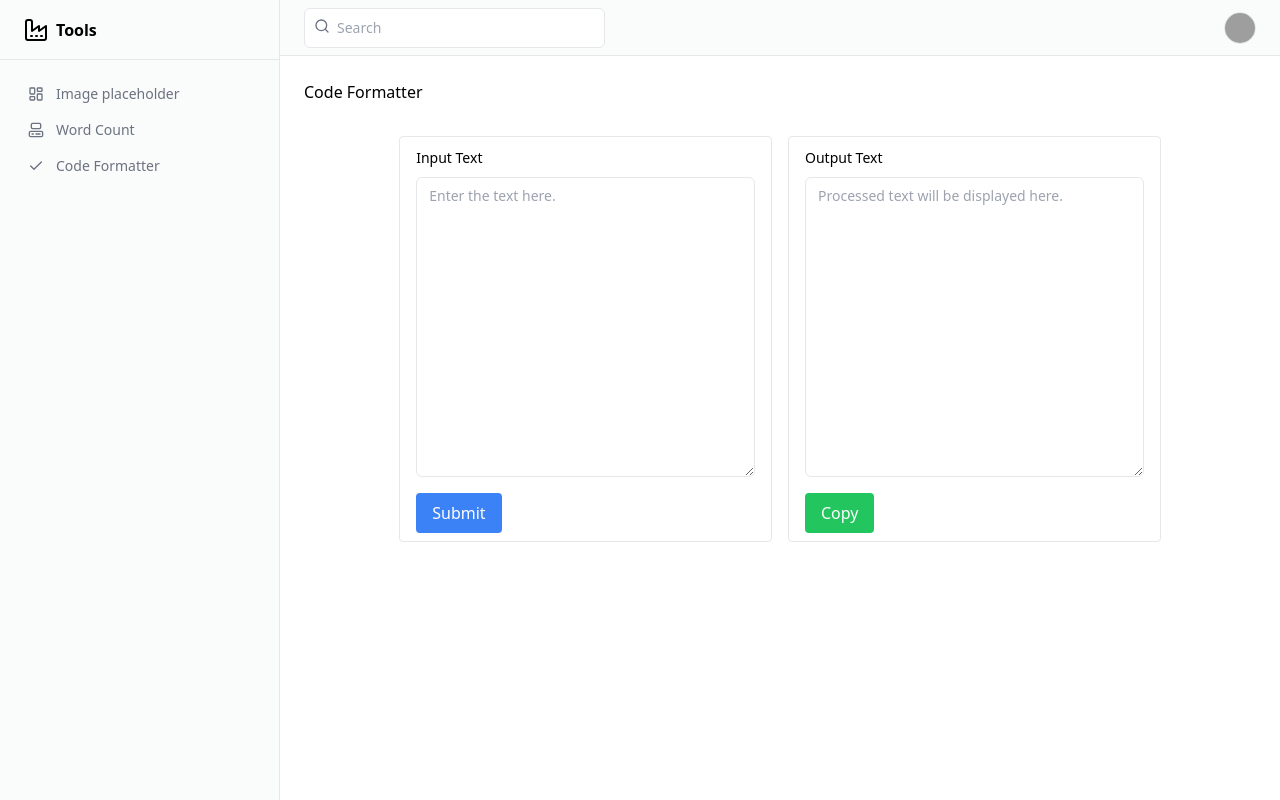
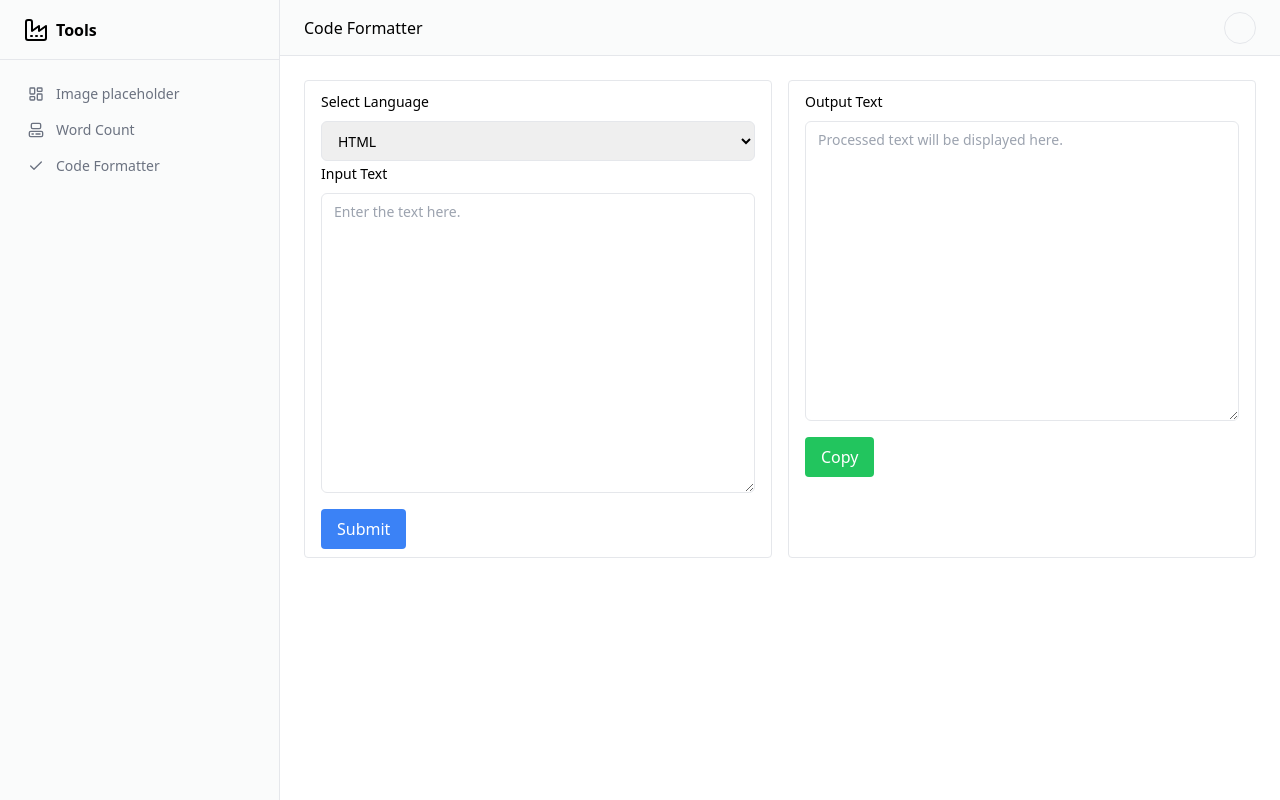
Before and after one commit to shtayeb/dev-tools, a Flask app: page /code-formatter in a window 1280 px wide. Run offline with Flask 2, Linux system fonts and the light colour scheme; some libraries are stand-ins or nearby versions; grey boxes are pictures that could not be loaded.

Commit message:
code formatter with flask

```diff
--- a/app.py
+++ b/app.py
@@ -4,11 +4,32 @@ app = Flask(__name__)
 from datetime import datetime
 import os
 
-
+import jsbeautifier
+import cssbeautifier
+from bs4 import BeautifulSoup
+import autopep8
+import bleach
 
 @app.route('/code-formatter')
 def code_formatter():
     return render_template('code-formatter.html')
+
+@app.route('/format-code', methods=['POST'])
+def format_code():
+    code = request.form['code']
+    lang = request.form['lang']
+
+    if lang == 'html':
+        soup = BeautifulSoup(code, 'html.parser')
+        return bleach.clean(soup.prettify())
+    elif lang == 'css':
+        return bleach.clean(cssbeautifier.beautify(code))
+    elif lang == 'js':
+        return bleach.clean(jsbeautifier.beautify(code))
+    elif lang == 'python':
+        return bleach.clean(autopep8.fix_code(code))
+    else:
+        return  bleach.clean('Unsupported language')
 
 @app.route('/test')
 def test():
--- a/static/css/output.css
+++ b/static/css/output.css
@@ -675,6 +667,10 @@ video {
   height: 100vh;
 }
 
+.h-\[40px\] {
+  height: 40px;
+}
+
 .max-h-screen {
   max-height: 100vh;
 }
--- /dev/null
+++ b/static/js/code-formatter.js
@@ -0,0 +1,22 @@
+// textarea: code-to-format
+// textarea: output-formatted-code
+
+{
+  /* <script src="https://unpkg.com/prettier@2.3.2/standalone.js"></script>
+<script src="https://unpkg.com/prettier@2.3.2/parser-babel.js"></script> */
+}
+
+function formatCode(inputCode) {
+  return prettier.format(inputCode, {
+    parser: "babel",
+    plugins: prettierPlugins,
+  });
+}
+
+// document
+//   .getElementById("submit-code-to-format")
+//   .addEventListener("click", function () {
+//     const inputCode = document.getElementById("code-to-format").value;
+//     const formattedCode = formatCode(inputCode);
+//     document.getElementById("output-formatted-code").value = formattedCode;
+//   });
--- a/templates/_base.html
+++ b/templates/_base.html
@@ -9,6 +9,12 @@
       rel="stylesheet"
       href="{{ url_for('static', filename='css/output.css') }}"
     />
+
+    <script
+      src="https://unpkg.com/htmx.org@1.9.9"
+      integrity="sha384-QFjmbokDn2DjBjq+fM+8LUIVrAgqcNW2s0PjAxHETgRn9l4fvX31ZxDxvwQnyMOX"
+      crossorigin="anonymous"
+    ></script>
 
     {% block head %}{% endblock head %}
   </head>
@@ -138,41 +144,12 @@
             ><span class="sr-only">Home</span></a
           >
           <div class="w-full flex-1">
-            <form>
-              <div class="relative">
-                <svg
-                  xmlns="http://www.w3.org/2000/svg"
-                  width="24"
-                  height="24"
-                  viewBox="0 0 24 24"
-                  fill="none"
-                  stroke="currentColor"
-                  stroke-width="2"
-                  stroke-linecap="round"
-                  stroke-linejoin="round"
-                  class="absolute left-2.5 top-2.5 h-4 w-4 text-gray-500 dark:text-gray-400"
-                >
-                  <circle cx="11" cy="11" r="8"></circle>
-                  <path d="m21 21-4.3-4.3"></path></svg
-                ><input
-                  class="flex h-10 rounded-md border border-input px-3 py-2 text-sm ring-offset-background file:border-0 file:bg-transparent file:text-sm file:font-medium placeholder:text-muted-foreground focus-visible:outline-none focus-visible:ring-2 focus-visible:ring-ring focus-visible:ring-offset-2 disabled:cursor-not-allowed disabled:opacity-50 w-full bg-white shadow-none appearance-none pl-8 md:w-2/3 lg:w-1/3 dark:bg-gray-950"
-                  placeholder="Search"
-                  type="search"
-                />
-              </div>
-            </form>
+            <h2>{% block title %}{% endblock title %}</h2>
           </div>
           <button
             class="inline-flex items-center justify-center text-sm font-medium ring-offset-background transition-colors focus-visible:outline-none focus-visible:ring-2 focus-visible:ring-ring focus-visible:ring-offset-2 disabled:pointer-events-none disabled:opacity-50 hover:bg-accent hover:text-accent-foreground rounded-full border border-gray-200 w-8 h-8 dark:border-gray-800"
           >
-            <img
-              src="/placeholder.svg"
-              width="32"
-              height="32"
-              class="rounded-full"
-              alt="Avatar"
-              style="aspect-ratio: 32 / 32; object-fit: cover"
-            /><span class="sr-only">Toggle user menu</span>
+            <span class="sr-only">Toggle user menu</span>
           </button>
         </header>
 
--- a/templates/code-formatter.html
+++ b/templates/code-formatter.html
@@ -1,23 +1,49 @@
-{% extends "_base.html" %} {% block content %}
-<h1>Code Formatter</h1>
+{% extends "_base.html" %}
+
+{% block title %}
+Code Formatter
+{% endblock title %}
+
+
+{% block content %}
 <div class="w-full flex items-center justify-center">
-  <div class="grid grid-cols-2 gap-4 w-4/5">
-    <div class="w-full border rounded px-4 py-2 bg-white">
+  <div class="grid grid-cols-2 gap-4 w-full">
+    <form class="w-full border rounded px-4 py-2 bg-white">
+      <label
+        class="text-sm font-medium leading-none peer-disabled:cursor-not-allowed peer-disabled:opacity-70"
+        for="language-select"
+        >Select Language</label
+      ><select
+        class="w-full h-[40px] mt-2 rounded-md border border-input bg-background px-3 py-2 text-sm ring-offset-background placeholder:text-muted-foreground focus-visible:outline-none focus-visible:ring-2 focus-visible:ring-ring focus-visible:ring-offset-2 disabled:cursor-not-allowed disabled:opacity-50"
+        id="language-select"
+        name="lang"
+      >
+        <option value="html">HTML</option>
+        <option value="css">CSS</option>
+        <option value="js">JavaScript</option>
+      </select>
+
       <label
         class="text-sm font-medium leading-none peer-disabled:cursor-not-allowed peer-disabled:opacity-70"
         for="input-text"
         >Input Text</label
       ><textarea
         class="flex min-h-[80px] rounded-md border border-input bg-background px-3 py-2 text-sm ring-offset-background placeholder:text-muted-foreground focus-visible:outline-none focus-visible:ring-2 focus-visible:ring-ring focus-visible:ring-offset-2 disabled:cursor-not-allowed disabled:opacity-50 w-full h-[300px] mt-2"
-        id="input-text"
+        id="code-to-format"
         placeholder="Enter the text here."
-      ></textarea
-      ><button
+        name="code"
+      ></textarea>
+
+      <button
+        hx-post="/format-code"
+        hx-target="#output-formatted-code"
+        type="submit"
+        id="submit-code-to-format"
         class="mt-4 px-4 py-2 bg-blue-500 text-white rounded hover:bg-blue-700"
       >
         Submit
       </button>
-    </div>
+    </form>
     <div class="w-full border rounded px-4 py-2 bg-white">
       <label
         class="text-sm font-medium leading-none peer-disabled:cursor-not-allowed peer-disabled:opacity-70"
@@ -25,7 +51,7 @@
         >Output Text</label
       ><textarea
         class="flex min-h-[80px] rounded-md border border-input bg-background px-3 py-2 text-sm ring-offset-background placeholder:text-muted-foreground focus-visible:outline-none focus-visible:ring-2 focus-visible:ring-ring focus-visible:ring-offset-2 disabled:cursor-not-allowed disabled:opacity-50 w-full h-[300px] mt-2"
-        id="output-text"
+        id="output-formatted-code"
         placeholder="Processed text will be displayed here."
         readonly=""
       ></textarea
@@ -38,5 +64,5 @@
   </div>
 </div>
 {% endblock content %} {% block scripts %}
-<script src="{{ url_for('static', filename='js/wordCount.js') }}"></script>
+<script src="{{ url_for('static', filename='js/code-formatter.js') }}"></script>
 {% endblock scripts %}
```
Also changed, not shown: other parts of static/css/output.css (+0 -61 lines), templates/word_count.html (+5 -2 lines).
